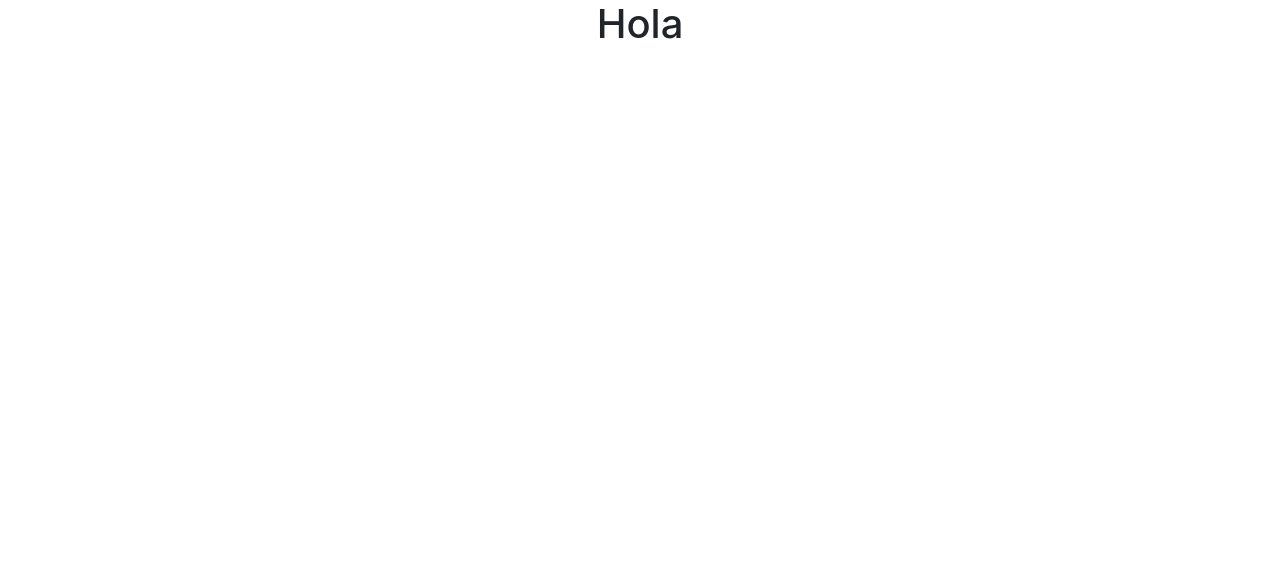
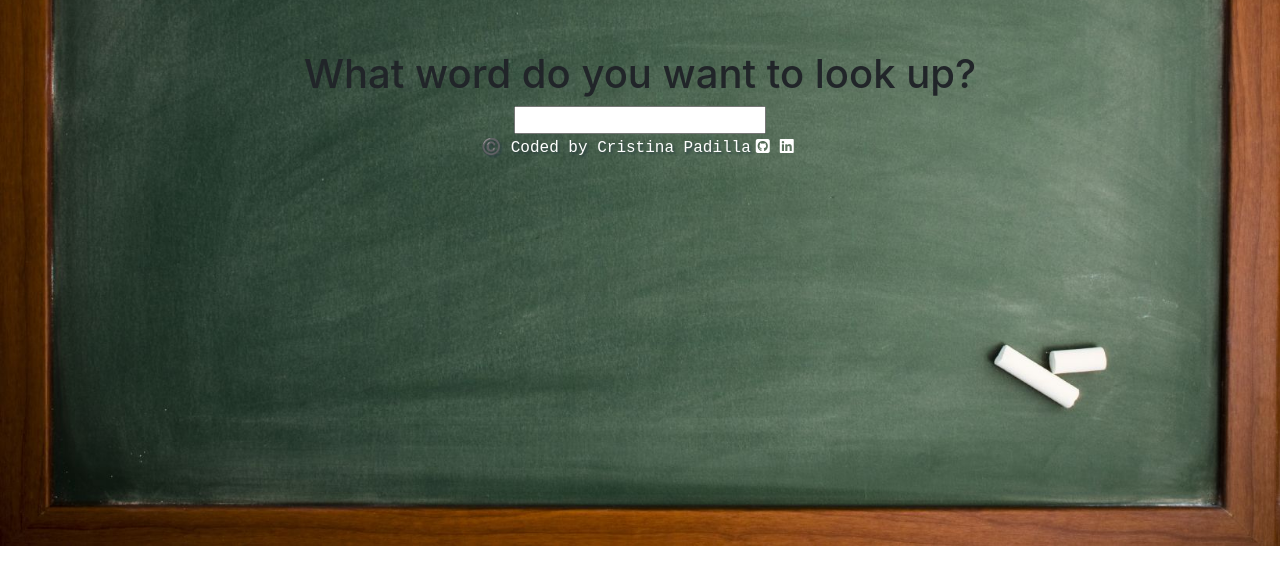
Before and after one commit to Mama-simba/dictionary-project, a React (Create React App) app: page / in a window 1280 px wide. Shown: the top 584 px of the page. Built offline with nearby package versions, Linux system fonts and the light colour scheme.

Commit message:
Search Engine added

```diff
--- a/public/index.html
+++ b/public/index.html
@@ -14,6 +14,7 @@
     <link rel="manifest" href="%PUBLIC_URL%/manifest.json" />
     <link href="https://cdn.jsdelivr.net/npm/bootstrap@5.0.0-beta3/dist/css/bootstrap.min.css" rel="stylesheet"
       integrity="sha384-eOJMYsd53ii+scO/bJGFsiCZc+5NDVN2yr8+0RDqr0Ql0h+rP48ckxlpbzKgwra6" crossorigin="anonymous">
+    <script src="https://kit.fontawesome.com/c8859f7b0c.js" crossorigin="anonymous"></script>
 
 
     <title>My dictionary App</title>
--- a/src/App.css
+++ b/src/App.css
@@ -1,3 +1,44 @@
+
+* {
+  padding: 0;
+  margin: 0;
+}
+
+
+body {
+  background-image: url("/src/blackboard.jpg");
+  background-size: cover;
+  background-repeat: no-repeat;
+  background-position: center center;
+}
+
+
 .App {
+
+
   text-align: center;
 }
+
+
+.App-header {
+  margin-top: 50px;
+}
+
+
+
+footer {
+  margin: 0px 0 15px 0;
+}
+
+.copyright {
+  color: white;
+  font-family: "Courier New", Courier, monospace;
+  text-shadow: 2px 2px 2px rgba(31, 52, 63, 0.5);
+}
+
+.fa-github-square,
+.fa-linkedin {
+  text-decoration: none;
+  color: white;
+  padding: 0 5px;
+}
--- a/src/App.js
+++ b/src/App.js
@@ -1,11 +1,30 @@
+import Dictionary from "./Dictionary";
+
 import './App.css';
 
 function App() {
   return (
     <div className="App">
-      <header className="App-header">
-        <h1>Hola</h1>
-      </header>
+      <div className="container">
+        <header className="App-header">
+          <h1>What word do you want to look up?</h1>
+        </header>
+        <main>
+          <Dictionary />
+        </main>
+        <footer className="text-center">
+      <span className="copyright">©️ Coded by Cristina Padilla</span>
+      <a href="https://github.com/Mama-simba/react-weather-app" target="_blank" rel="noreferrer">
+        <i className="fab fa-github-square"></i>
+      </a>
+      <a
+        href="https://www.linkedin.com/in/cristina-padilla-plasencia/"
+        target="_blank" rel="noreferrer"
+      >
+        <i className="fab fa-linkedin"></i>
+      </a>
+    </footer>
+      </div>
     </div>
   );
 }
--- /dev/null
+++ b/src/Dictionary.js
@@ -0,0 +1,25 @@
+import React, {useState} from "react";
+
+import "./Dictionary.css";
+
+export default function Dictionary(){
+    let [keyword, setKeyword] = useState ("");
+
+    function search(event){
+        event.preventDefault();
+        alert(`Searching for ${keyword} definition`);
+    }
+
+    function handleKeywordChange(event){
+        setKeyword(event.target.value);
+
+    }
+
+
+    return (
+        <div className="dictionary">
+            <form onSubmit={search}>
+                <input type="search" onChange={handleKeywordChange}/>
+            </form>
+        </div>);
+}
--- a/src/index.css
+++ b/src/index.css
@@ -5,6 +5,8 @@ body {
     sans-serif;
   -webkit-font-smoothing: antialiased;
   -moz-osx-font-smoothing: grayscale;
+
+
 }
 
 code {
```
Also changed, not shown: src/Dictionary.css (added), src/blackboard.jpg (added).
